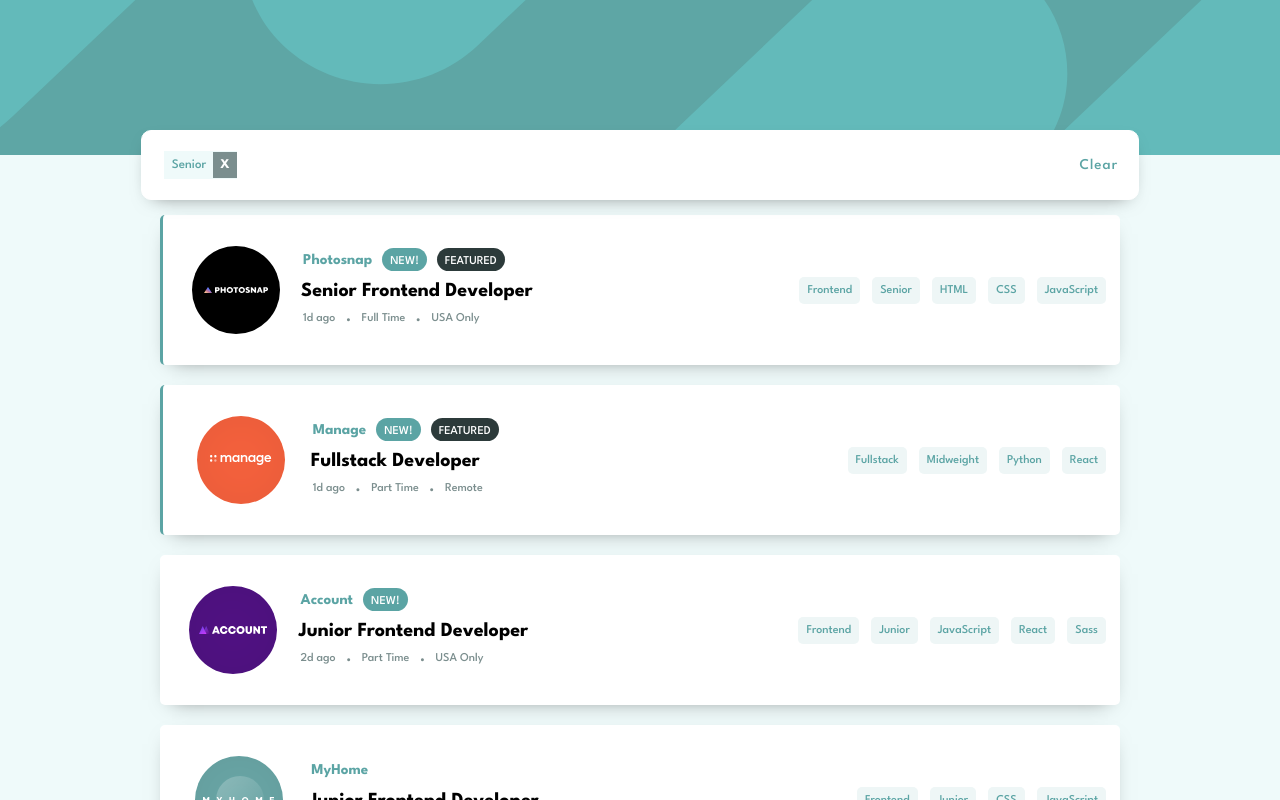
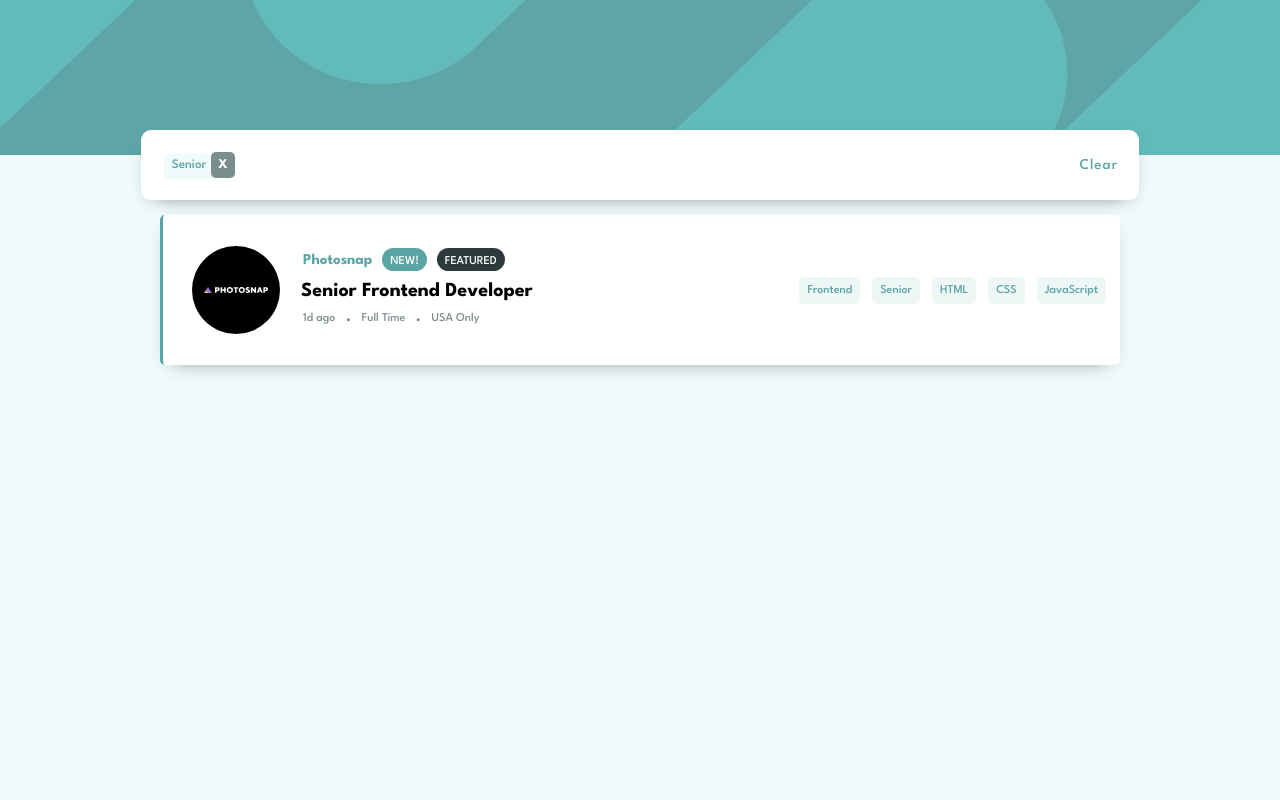
Before and after one commit to M0hamedMagdy/FrontEnd-Mentor-Joblisting-React, a React (Create React App) app: page / in a window 1280 px wide. Both pictures are taken after a click on the element "Senior". Shown: the top 800 px of the page. Built offline with nearby package versions, Linux system fonts and the light colour scheme; data requests are answered from the project's data file.

Commit message:
hover effects

```diff
--- a/db.json
+++ b/db.json
@@ -13,7 +13,9 @@
       "contract": "Full Time",
       "location": "USA Only",
       "languages": ["HTML", "CSS", "JavaScript"],
-      "tools": []
+      "tools": [],
+      "tags": ["Frontend", "Senior", "HTML", "CSS", "JavaScript"]
+
     },
     {
       "id": 2,
@@ -28,7 +30,9 @@
       "contract": "Part Time",
       "location": "Remote",
       "languages": ["Python"],
-      "tools": ["React"]
+      "tools": ["React"],
+      "tags": ["Fullstack", "Midweight", "Python", "React" ]
+
     },
     {
       "id": 3,
@@ -43,7 +47,9 @@
       "contract": "Part Time",
       "location": "USA Only",
       "languages": ["JavaScript"],
-      "tools": ["React", "Sass"]
+      "tools": ["React", "Sass"],
+      "tags": ["Frontend", "Junior", "JavaScript" ,"React", "Sass" ]
+
     },
     {
       "id": 4,
@@ -58,7 +64,9 @@
       "contract": "Contract",
       "location": "USA Only",
       "languages": ["CSS", "JavaScript"],
-      "tools": []
+      "tools": [],
+      "tags": ["Frontend", "Junior", "CSS", "JavaScript"  ]
+
     },
     {
       "id": 5,
@@ -73,7 +81,9 @@
       "contract": "Full Time",
       "location": "Worldwide",
       "languages": ["JavaScript"],
-      "tools": ["Ruby", "Sass"]
+      "tools": ["Ruby", "Sass"],
+      "tags": ["Fullstack","Midweight", "JavaScript", "Ruby", "Sass" ]
+
     },
     {
       "id": 6,
@@ -88,7 +98,10 @@
       "contract": "Full Time",
       "location": "UK Only",
       "languages": ["Ruby"],
-      "tools": ["RoR"]
+      "tools": ["RoR"],
+      "tags": ["Backend","Junior","Ruby", "RoR"  ]
+
+
     },
     {
       "id": 7,
@@ -103,7 +116,9 @@
       "contract": "Full Time",
       "location": "Worldwide",
       "languages": ["HTML", "JavaScript"],
-      "tools": ["Sass"]
+      "tools": ["Sass"],
+      "tags": ["Frontend", "Junior", "HTML", "JavaScript","Sass"]
+
     },
     {
       "id": 8,
@@ -118,7 +133,9 @@
       "contract": "Full Time",
       "location": "USA Only",
       "languages": ["JavaScript"],
-      "tools": ["Vue", "Sass"]
+      "tools": ["Vue", "Sass"],
+       "tags": ["Frontend", "Junior", "JavaScript", "Vue", "Sass"]
+
     },
     {
       "id": 9,
@@ -133,7 +150,9 @@
       "contract": "Full Time",
       "location": "Worldwide",
       "languages": ["JavaScript", "Python"],
-      "tools": ["Django"]
+      "tools": ["Django"],
+      "tags": ["Fullstack", "Midweight", "JavaScript", "Python", "Django"]
+
     },
     {
       "id": 10,
@@ -148,7 +167,9 @@
       "contract": "Part Time",
       "location": "Worldwide",
       "languages": ["JavaScript"],
-      "tools": ["React", "Sass"]
+      "tools": ["React", "Sass"],
+      "tags": ["Frontend", "Junior","JavaScript", "React", "Sass"]
+
 
     }
   ]
--- a/src/components/Filter/Filter.module.css
+++ b/src/components/Filter/Filter.module.css
@@ -2,9 +2,13 @@ span.tag {
   background-color: var(--Light-Grayish-Cyan-Background-);
   color: var(--Desaturated-Dark-Cyan);
   padding: 0.8rem;
-  padding-right: 0rem;
+  padding-top: 0.5rem;
+  padding-right: 0.1rem;
   font-size: 1.3rem;
+  border-radius: 5px;
 }
+
+
 
 div.filterTags {
   position: absolute;
@@ -33,11 +37,17 @@ button.remove {
   background-color: var(--Dark-Grayish-Cyan);
   border: none;
   padding: 0.7rem;
-  margin-left: 0.7rem;
+  margin-left: 0.5rem;
   text-align: center;
   text-transform: uppercase;
   font-weight: 700;
   color: var(--white);
+  border-radius: 5px;
+}
+
+button.remove:hover {
+  background-color: var(--Very-Dark-Grayish-Cyan);
+  cursor: pointer;
 }
 
 button.clear {
@@ -48,3 +58,8 @@ button.clear {
   outline: none;
   color: var(--Desaturated-Dark-Cyan);
 }
+
+button.clear:hover {
+  cursor: pointer;
+  border-bottom: 1px var(--Desaturated-Dark-Cyan) solid ;
+}
--- a/src/components/JobList/Joblist.js
+++ b/src/components/JobList/Joblist.js
@@ -45,9 +45,9 @@ function Job({ job, handleTags }) {
 }
 
 function Joblist({ jobs, handleTags, filterTags }) {
-  const filterdJobs = jobs.filter((job) => {
-    return job.role.includes(...filterTags);
-  });
+
+  const filterdJobs = jobs.filter((job) => job.tags.includes(...filterTags))
+
 
   return (
     <ul>
--- a/src/components/JobList/joblist.module.css
+++ b/src/components/JobList/joblist.module.css
@@ -62,6 +62,14 @@ li div.jobInfo h1 {
   margin-block-start: 1.5rem;
   margin-block-end: .5rem;
 }
+
+li div.jobInfo h1:hover {
+  cursor: pointer;
+  color: var(--Desaturated-Dark-Cyan);
+
+}
+
+
 
 li div.jobInfo span {
   margin-inline-end: 0.8rem ;
@@ -132,6 +140,12 @@ li div.tags span {
   background-color: var(--Light-Grayish-Cyan-Filter-Tablets);
   color: var(--Desaturated-Dark-Cyan);
   border-radius: 5px;
+}
+
+li div.tags span:hover {
+  cursor: pointer;
+  background-color: var(--Desaturated-Dark-Cyan);
+  color: var(--white);
 }
 
 @media screen and (max-width: 1050px) {
```
